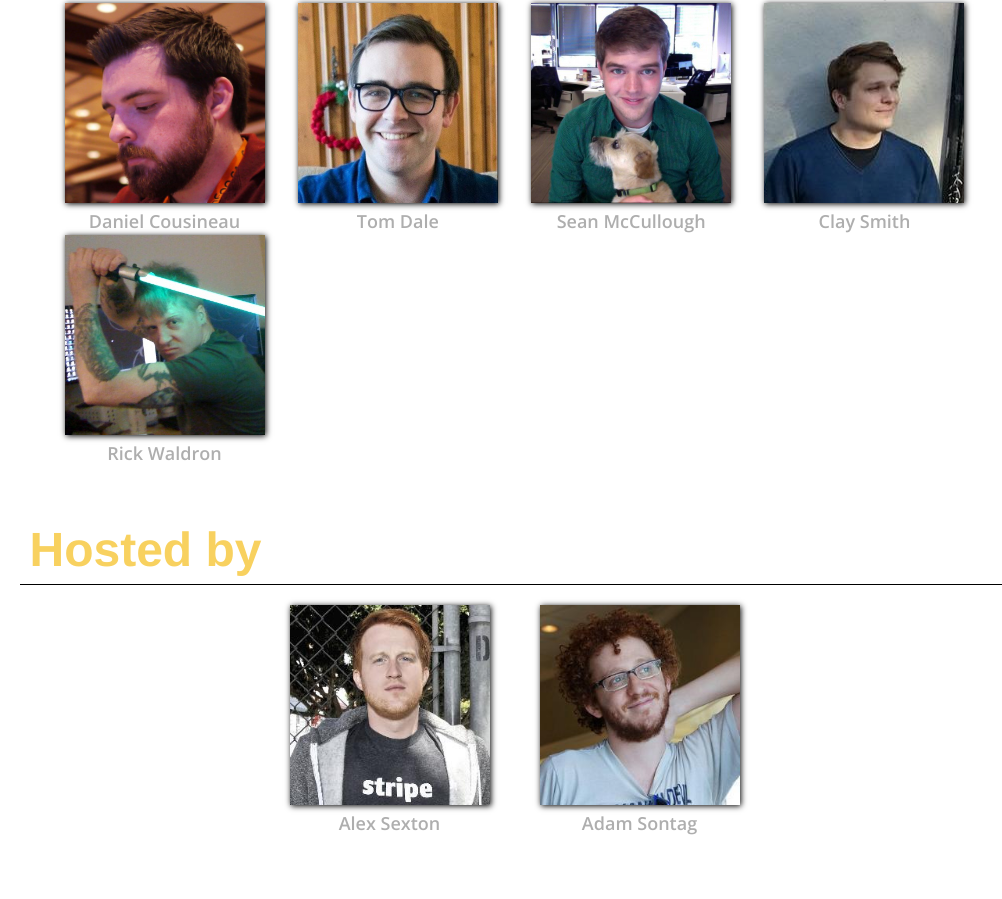
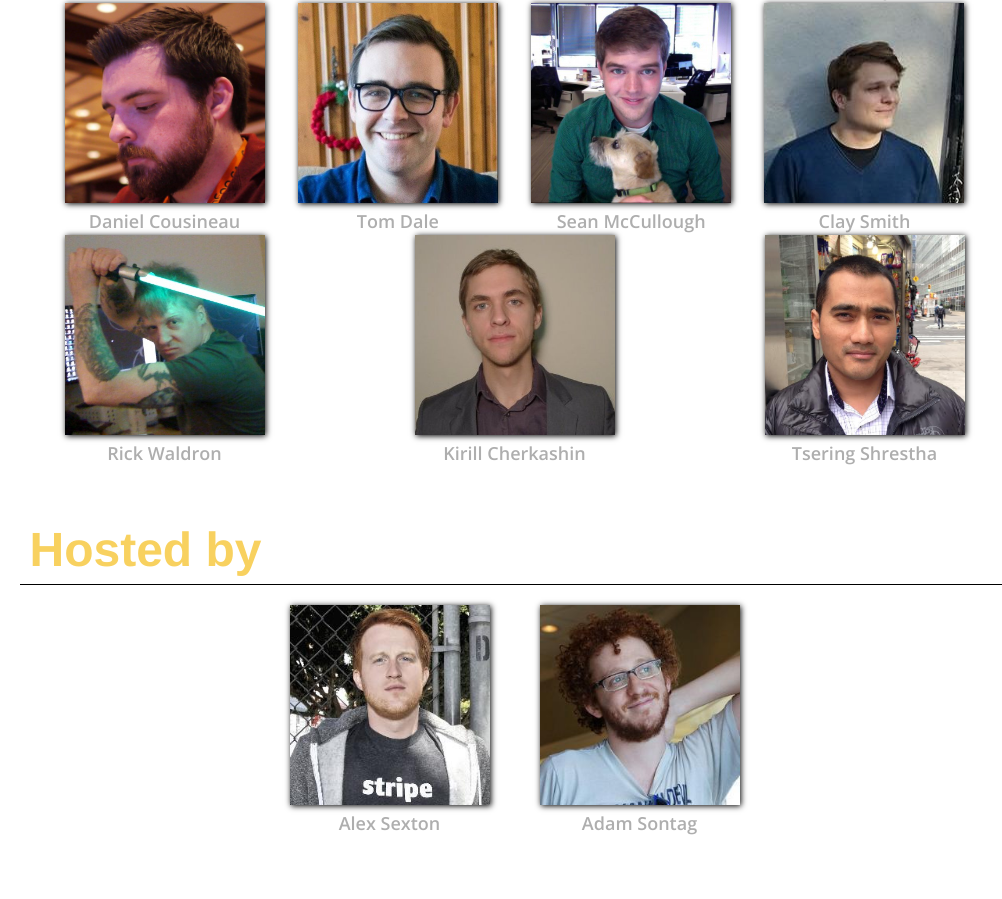
Before and after one commit to EmpireJS/2014.empirejs.org, a website: page public/index.html in a window 1280 px wide. Shown: the part 1995-2894 px from the top of the page, without its empty margins (130-1132 px from the left). Drawn offline with nearby package versions, Linux system fonts and the light colour scheme; a web font is replaced by a local one.

Commit message:
[doc] Adding Kirill & Tsering

```diff
--- a/public/index.html
+++ b/public/index.html
@@ -73,7 +73,7 @@ console.log("... It’s Computer SCIENCE.");
         <div class="subheader">
           <h1>Speakers</h1>
           <div style="text-align: right">
-            <p>... <strong>3</strong> more to be announced. <strong>One every day!</strong></p>
+            <p>... <strong>2</strong> more to be announced. <strong>One every day!</strong></p>
           </div>
         </div>
 
@@ -181,6 +181,16 @@ console.log("... It’s Computer SCIENCE.");
           <div>
             <a href="https://twitter.com/rwaldron" target="_blank">
               <img src="/img/speakers/rick-waldron.jpg" alt /><p>Rick Waldron</p>
+            </a>
+          </div>
+          <div>
+            <a href="https://twitter.com/z6Dabrata" target="_blank">
+              <img src="/img/speakers/kirill-cherkashin.jpg" alt /><p>Kirill Cherkashin</p>
+            </a>
+          </div>
+          <div>
+            <a href="https://twitter.com/ustamansangat" target="_blank">
+              <img src="/img/speakers/tsering-shrestha.jpg" alt /><p>Tsering Shrestha</p>
             </a>
           </div>
         </div>
@@ -348,7 +358,15 @@ console.log("... It’s Computer SCIENCE.");
                 <talk>Gadgets for Holistic Web Detection</talk>
                 <speaker><a href="http://twitter.com/arkitrave" target="_blank">Eric Shepherd</a></speaker>
               </td>
-              <td><tbd></tbd></td>
+              <td>
+                <img src="/img/speakers/kirill-cherkashin.jpg" />
+                <img src="/img/speakers/tsering-shrestha.jpg" />
+                <talk>The hidden benefits of static analysis</talk>
+                <speaker>
+                  <a href="http://twitter.com/z6Dabrata" target="_blank">Kirill Cherkashin</a>
+                  <a href="http://twitter.com/ustamansangat" target="_blank">Tsering Shrestha</a>
+                </speaker>
+              </td>
             </tr>
             <tr>
               <td>4:50pm</td>
```
Also changed, not shown: public/img/speakers/kirill-cherkashin.jpg (added), public/img/speakers/tsering-shrestha.jpg (added).
